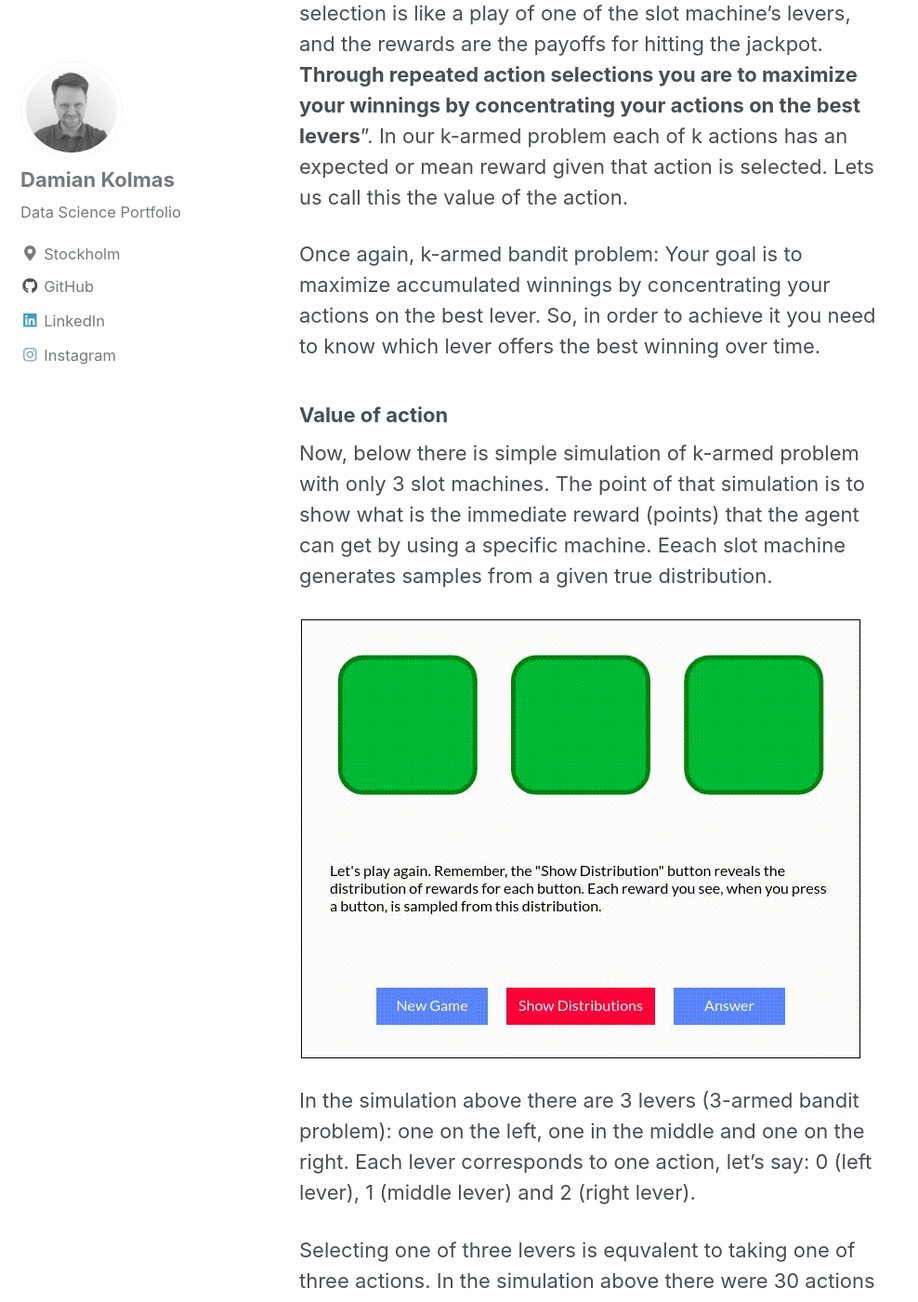
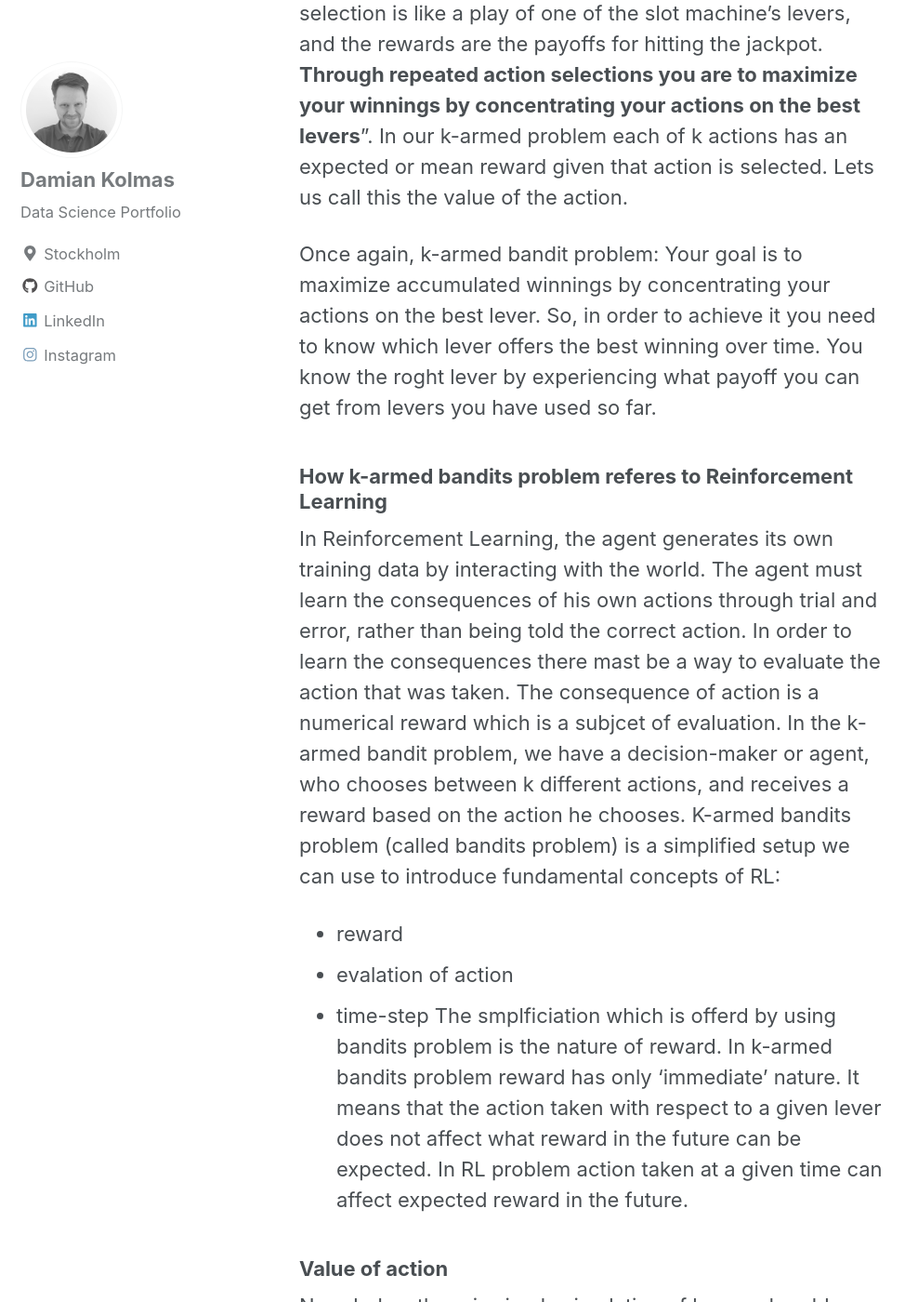
Before and after one commit to DKolmas/DKolmas.github.io, a Jekyll site: the page built from _posts/2019-08-01-Bandit-problem.md, in a window 1280 px wide and 1400 px high, scrolled down 1073 px. Shown: the whole window at 93% size, without its empty margins (0-988 px from the left). Built offline with Jekyll 4.4.1, drawn with Linux system fonts in a browser that asks for light colours; cached includes are drawn as plain includes; formulas are drawn with MathJax 3; some of the changed text lies outside the part shown.

Commit message:
editorial changes

```diff
--- a/_posts/2019-08-01-Bandit-problem.md
+++ b/_posts/2019-08-01-Bandit-problem.md
@@ -8,13 +8,13 @@ mathjax: "true"
 ---
 
 ### What you can find in this note?
-2. What is k-armed problem
-1. How k-armed problem referes to Reinforcement Learning
+1. What is k-armed problem
+2. How k-armed problem referes to Reinforcement Learning
 3. How we define reward
 4. What is the value of action (action value)
 5. How we define greedy actions
 
-### What is the k-armed problem?
+### What is the k-armed bandits problem?
 I think the way the problem is explained in Sutton book is so good that I am going to put it here.
 
 "Consider the following learning problem. You are faced repeatedly with a choice among k different options, or actions. After each choice you receive a numerical reward chosen from a stationary probability distribution that depends on the action you selected. Your objective is to maximize the expected total reward over some time period, for example, over 1000 action selections, or time steps.
@@ -27,10 +27,17 @@ winnings by concentrating your actions on the best levers**". In our k-armed pro
 
 Once again, k-armed bandit problem:
 Your goal is to maximize accumulated winnings by concentrating your actions on the best lever.
-So, in order to achieve it you need to know which lever offers the best winning over time.
+So, in order to achieve it you need to know which lever offers the best winning over time. You know the roght lever by experiencing what payoff you can get from levers you have used so far.
+
+### How k-armed bandits problem referes to Reinforcement Learning
+In Reinforcement Learning, the agent generates its own training data by interacting with the world. The agent must learn the consequences of his own actions through trial and error, rather than being told the correct action. In order to learn the consequences there mast be a way to evaluate the action that was taken. The consequence of action is a numerical reward which is a subjcet of evaluation.
+In the k-armed bandit problem, we have a decision-maker or agent, who chooses between k different actions, and receives a reward based on the action he chooses. K-armed bandits problem (called bandits problem) is a simplified setup we can use to introduce fundamental concepts of RL:
+ - reward
+ - evalation of action
+ - time-step
+The smplficiation which is offerd by using bandits problem is the nature of reward. In k-armed bandits problem reward has only 'immediate' nature. It means that the action taken with respect to a given lever does not affect what reward in the future can be expected. In RL problem action taken at a given time can affect expected reward in the future.
 
 ### Value of action
-
 Now, below there is simple simulation of k-armed problem with only 3 slot machines. The point of that simulation is to show what is the immediate reward (points) that the agent can get by using a specific machine. Eeach slot machine generates samples from a given true distribution.
 
 ![image](/images/k-armed-show.gif)
```
Also changed, not shown: _posts/2019-08-09-Action-value-method.md (+1 -0 lines).
